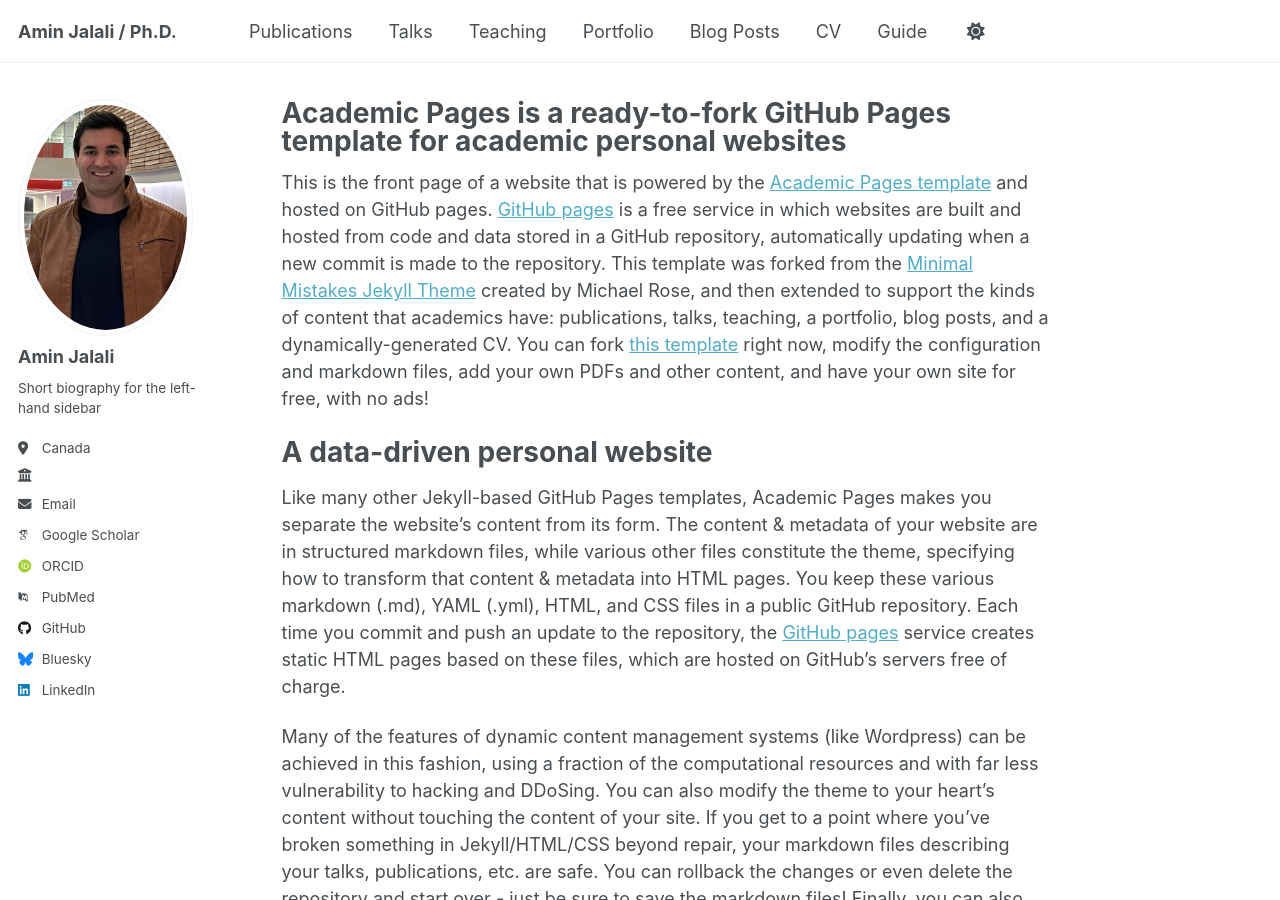
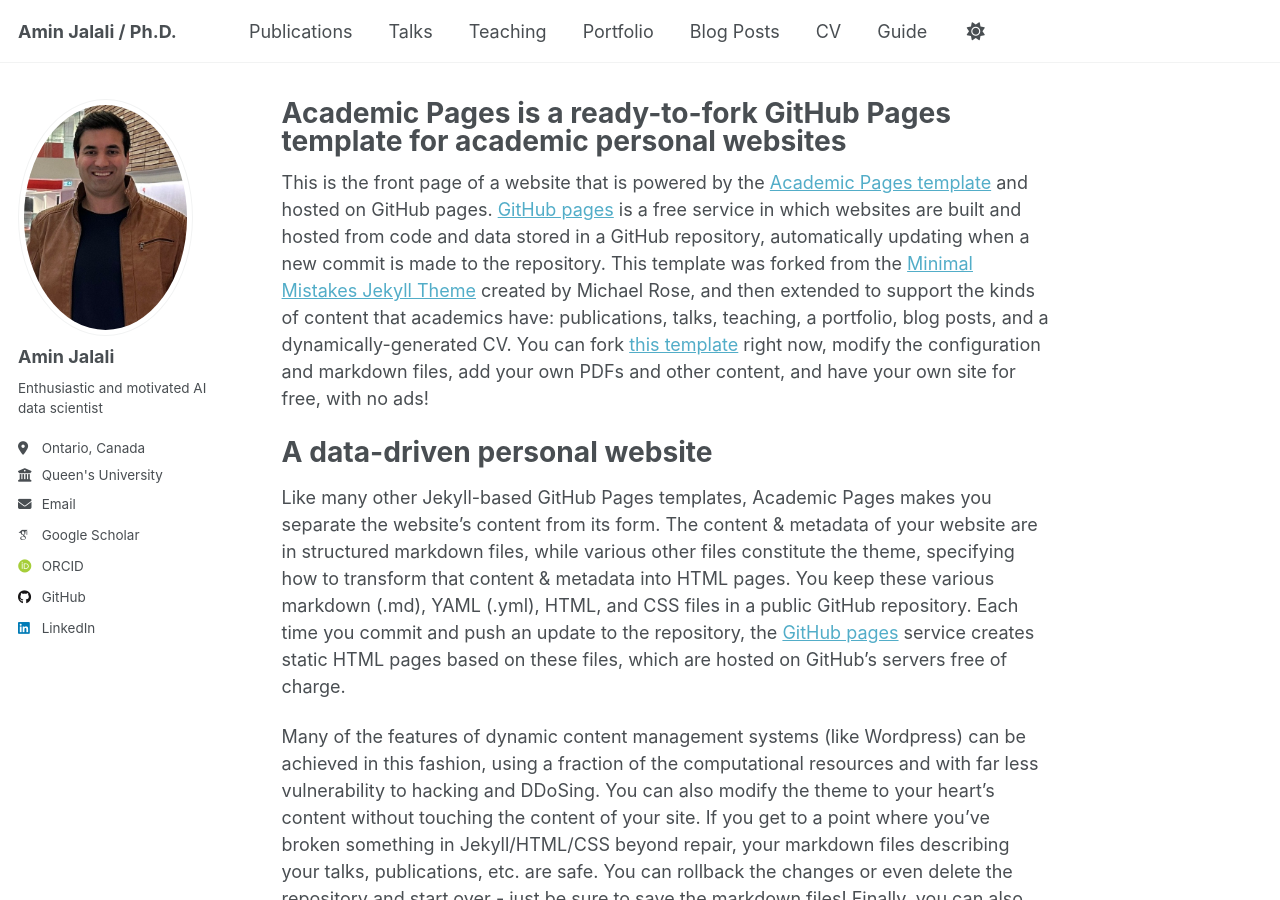
Before and after one commit to aminjalali-research/aminjalali-research.github.io, a Jekyll site: the page built from _pages/about.md, in a window 1280 px wide and 900 px high. Built offline with Jekyll 4.4.1, drawn with Linux system fonts in a browser that asks for light colours; some web fonts are replaced.

Commit message:
Update _config.yml

```diff
--- a/_config.yml
+++ b/_config.yml
@@ -25,9 +25,9 @@ author:
   avatar           : "profile.png"
   name             : "Amin Jalali"
   pronouns         : # example: "she/her"
-  bio              : "Short biography for the left-hand sidebar"
-  location         : "Canada"
-  employer         : ""
+  bio              : "Enthusiastic and motivated AI data scientist"
+  location         : "Ontario, Canada"
+  employer         : "Queen's University"
   uri              : # URL
   email            : "max.jalali@gmail.com"
 
@@ -38,20 +38,20 @@ author:
   impactstory      : # URL
   orcid            : "https://orcid.org/my-orcid?orcid=0000-0002-4095-1308"
   semantic         : # URL
-  pubmed           : "https://www.ncbi.nlm.nih.gov/pubmed/?term=john+snow"
-  researchgate     : # URL
+  #pubmed           : "https://www.ncbi.nlm.nih.gov/pubmed/?term=john+snow"
+  #researchgate     : # URL
   scopus           : # URL
 
   # Repositories and software development
   bitbucket        : # Username - Update with your username on the site
   codepen          : # Username
   dribbble         : # Username
-  github           : "AI-repo"
+  github           : "aminjalali-research"
   kaggle           : # Username
   stackoverflow    : # User number or user number and name (i.e., use "1" or "1/jeff-atwood")
 
   # Social media
-  bluesky          : "bsky.app" # Replace this with you Bluesky username
+  #bluesky          : "bsky.app" # Replace this with you Bluesky username
   facebook         : # Username
   flickr           : # Username
   foursquare       : # Username
@@ -60,7 +60,7 @@ author:
   keybase          : # Username
   instagram        : # Username
   lastfm           : # Username
-  linkedin         : "https://www.linkedin.com/in/amin-jalali-14b02647/"
+  linkedin         : "amin-jalali-14b02647/"
   mastodon         : # URL
   medium           : # URL
   pinterest        : # Username
```
